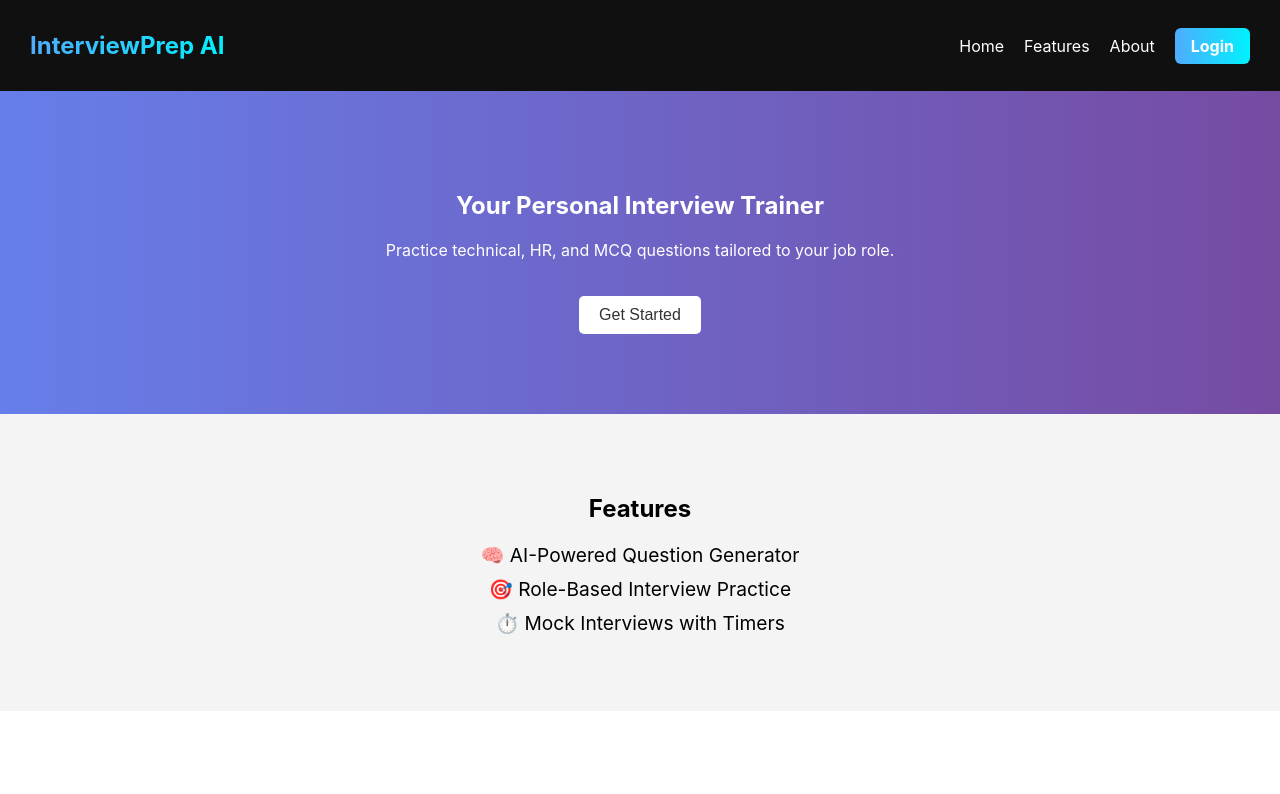
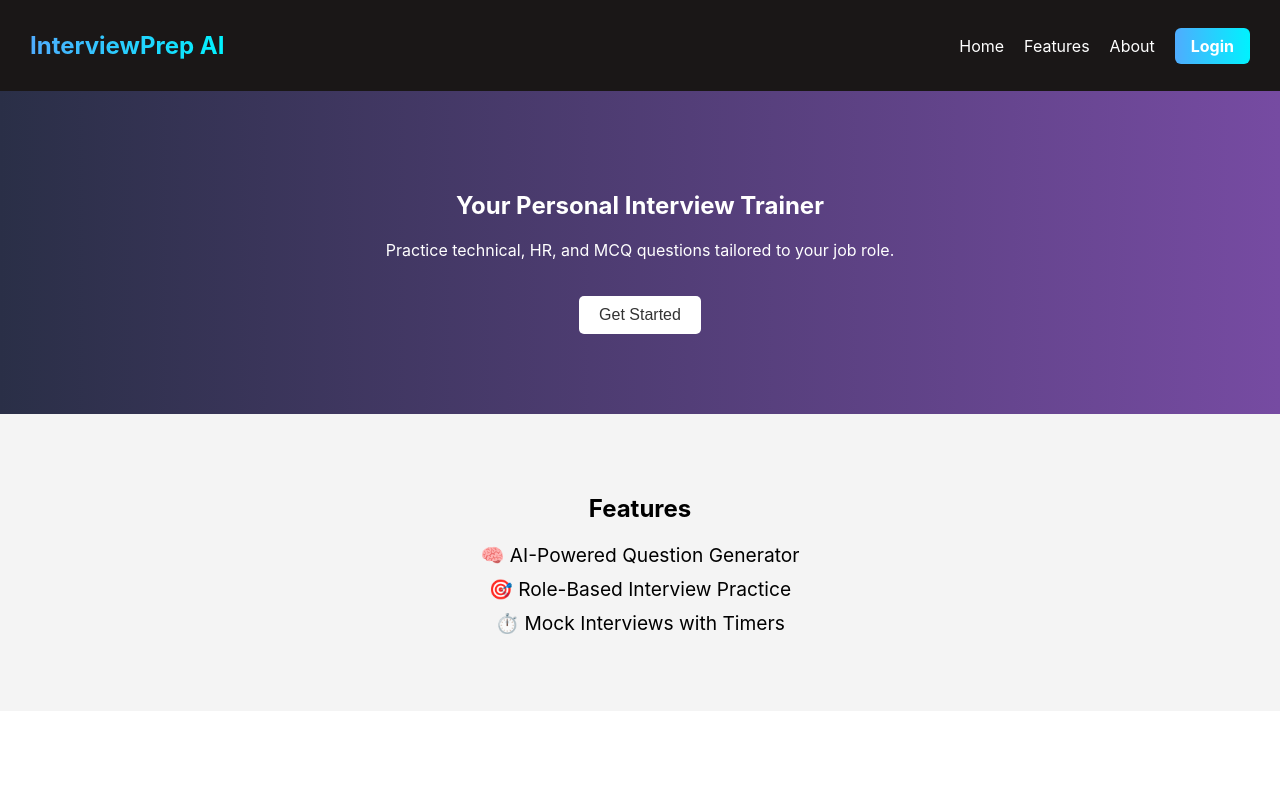
Before and after one commit to Shivasundar12/MINI-PROJECT, a React (Create React App) app in the folder client/: page /home in a window 1280 px wide. Shown: the top 794 px of the page. Built offline with nearby package versions, Linux system fonts and the light colour scheme.

Commit message:
changed css

```diff
--- a/client/src/styles/Header.css
+++ b/client/src/styles/Header.css
@@ -1,5 +1,5 @@
 .header {
-  background: #101010;
+  background: #1a1717;
   color: white;
   padding: 15px 30px;
   display: flex;
@@ -15,6 +15,7 @@
   font-weight: bold;
   background: linear-gradient(90deg, #4facfe, #00f2fe);
   -webkit-background-clip: text;
+  background-clip: text;
   -webkit-text-fill-color: transparent;
 }
 
@@ -32,7 +33,7 @@
 }
 
 .header nav a:hover {
-  color: #00f2fe;
+  color: #aab2b3;
 }
 
 .login-btn {
--- a/client/src/styles/HeroSection.css
+++ b/client/src/styles/HeroSection.css
@@ -1,7 +1,7 @@
 .hero {
   padding: 80px 20px;
   text-align: center;
-  background: linear-gradient(to right, #667eea, #764ba2);
+  background: linear-gradient(to right, #2a2f47, #764ba2);
   color: white;
 }
 .hero button {
```
Also changed, not shown: 1 other file (tests, documents, lock files or other folders).
